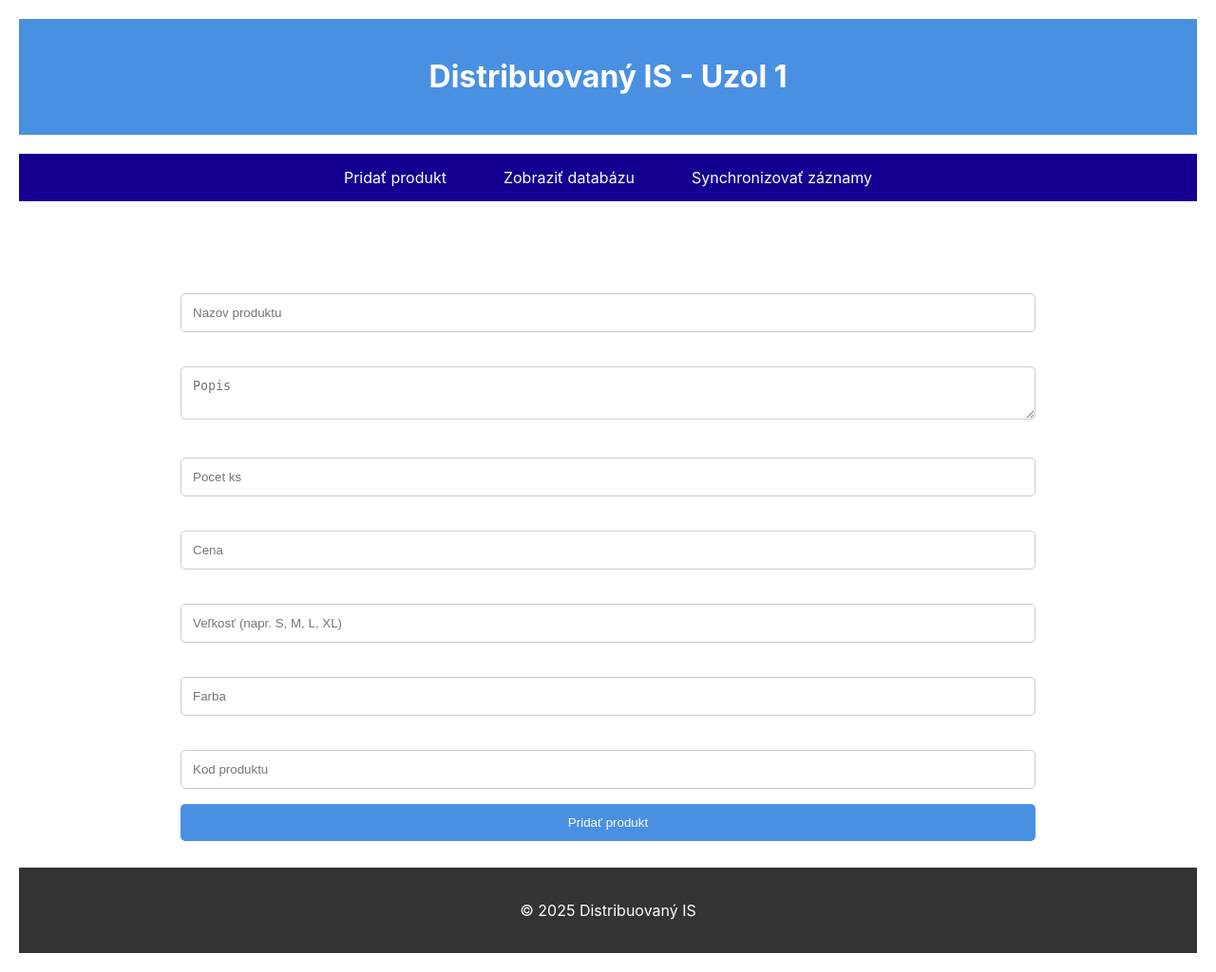
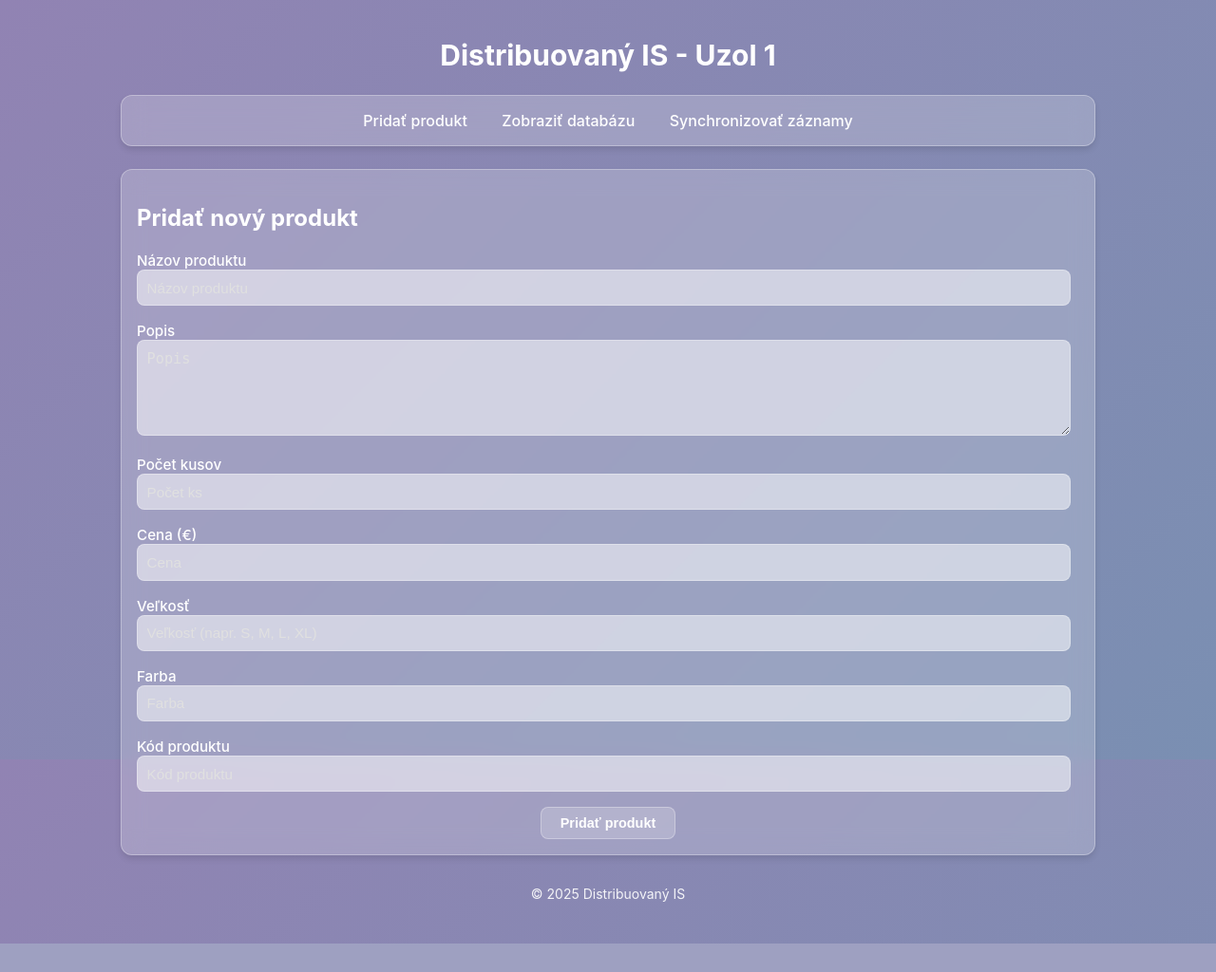
Before and after one commit to wikijj/DT25, a PHP site: page / in a window 1280 px wide. Shown: the whole page at 95% size. After the commit the page ends 994 px from the top, so only its background shows below. Run offline with PHP 8.4, Linux system fonts and the light colour scheme.

Commit message:
novy dizajn

```diff
--- a/css/style.css
+++ b/css/style.css
@@ -1,3 +1,10 @@
+:root {
+    --bg-gradient-from: #9183b3;
+    --bg-gradient-to: #7a8fb2;
+    --glass-bg: rgba(255, 255, 255, 0.2);
+    --glass-border: rgba(255, 255, 255, 0.3);
+    --glass-shadow: 0 4px 6px rgba(0, 0, 0, 0.1);
+}
 
 body {
     font-family: 'Inter', -apple-system, BlinkMacSystemFont, 'Segoe UI', Roboto, Oxygen, Ubuntu, Cantarell, 'Open Sans', 'Helvetica Neue', sans-serif;
@@ -8,75 +15,150 @@ body {
     padding: 20px;
     min-height: 100vh;
 }
-header {
-    background: #4a90e2;
-    color: #fff;
-    padding: 20px 0;
+
+/* ===== HEADER & NAV ===== */
+header, nav, footer {
+    text-align: center;
+    margin-bottom: 1.5rem;
+}
+
+header h1 {
+    font-size: 1.875rem;
+    font-weight: bold;
+}
+
+nav a {
+    margin: 0 1rem;
+    color: white;
+    text-decoration: none;
+    font-weight: 500;
+    transition: opacity 0.2s;
+}
+
+nav a:hover {
+    opacity: 0.8;
+}
+
+footer {
+    margin-top: 2rem;
+    font-size: 0.875rem;
+    opacity: 0.9;
+}
+
+/* ===== GLASS CONTAINER ===== */
+.container, .glass-card {
+    max-width: 80%;
+    margin: 0 auto;
+    backdrop-filter: blur(12px);
+    background-color: var(--glass-bg);
+    border: 1px solid var(--glass-border);
+    border-radius: 12px;
+    box-shadow: var(--glass-shadow);
+    padding: 1rem;
+}
+
+/* ===== MESSAGES ===== */
+.message {
+    margin: 1rem 0;
+    padding: 0.75rem;
+    border-radius: 8px;
+    background-color: rgba(255,255,255,0.2);
+    text-align: center;
+    font-weight: 500;
+}
+
+/* ===== FORMS (upravené) ===== */
+form.filter-form {
+    display: flex;
+    flex-direction: column;
+    gap: 1rem;
+    margin-top: 1rem;
+}
+
+form label {
+    font-size: 0.95rem;
+    font-weight: 500;
+    margin-bottom: 0.25rem;
+}
+
+form input,
+form textarea {
+    width: 97%;
+    padding: 0.6rem;
+    border-radius: 8px;
+    background-color: rgba(255, 255, 255, 0.525);
+    border: 1px solid var(--glass-border);
+    color: white;
+    font-size: 0.95rem;
+    outline: none;
+    transition: background-color 0.2s, border-color 0.2s;
+}
+
+form textarea {
+    min-height: 80px;
+    resize: vertical;
+}
+
+form input::placeholder,
+form textarea::placeholder {
+    color: #e0e0e0;
+}
+
+form input:focus,
+form textarea:focus {
+    background-color: rgba(255, 255, 255, 0.4);
+    border-color: rgba(255, 255, 255, 0.6);
+}
+
+.center-btn {
     text-align: center;
 }
-nav {
-    background: #130090;
+
+
+button {
+    background-color: rgba(255, 255, 255, 0.2);
+    border: 1px solid var(--glass-border);
+    padding: 0.5rem 1.25rem;
+    border-radius: 8px;
+    font-weight: 600;
+    font-size: 0.9rem;
+    color: white;
+    cursor: pointer;
+    transition: background-color 0.2s;
 }
-nav .container {
-    display: flex;
-    justify-content: center;
+
+button:hover {
+    background-color: rgba(255, 255, 255, 0.3);
 }
-nav a {
-    color: white;
-    text-decoration: none;
-    padding: 15px 30px;
-    display: block;
-}
-nav a:hover {
-    background: #555;
-}
-.container {
-    max-width: 900px;
-    margin: 20px auto;
-    padding: 0 20px;
-}
-input, textarea, button {
-    width: 100%;
-    padding: 12px;
-    margin: 8px 0;
-    border-radius: 5px;
-    border: 1px solid #ccc;
-    box-sizing: border-box;
-}
-button {
-    background: #4a90e2;
-    color: white;
-    border: none;
-    cursor: pointer;
-    transition: 0.3s;
-}
-button:hover {
-    background: #357ab8;
-}
+
+/* ===== TABLE ===== */
 table {
     width: 100%;
-    border-collapse: collapse;
-    background: rgb(228, 228, 228);
-    color: black;
+    border-collapse: separate;
+    border-spacing: 0;
+    margin-top: 1rem;
 }
+
+thead {
+    background-color: rgba(255, 255, 255, 0.15);
+}
+
 th, td {
-    border: 1px solid #ddd;
-    padding: 12px;
+    padding: 0.75rem 1rem;
+    border-bottom: 1px solid rgba(255, 255, 255, 0.1);
     text-align: left;
 }
-th {
-    background: #4a90e2;
+
+tr:hover {
+    background-color: rgba(255, 255, 255, 0.1);
 }
-.message {
-    background: #d4edda;
-    padding: 12px;
-    border-left: 5px solid #28a745;
-    margin-bottom: 15px;
+
+/* ===== RESPONSIVE ===== */
+@media (max-width: 768px) {
+    .container, .glass-card {
+        max-width: 95%;
+    }
+    form.filter-form {
+        grid-template-columns: 1fr;
+    }
 }
-footer {
-    background: #333;
-    color: white;
-    text-align: center;
-    padding: 15px 0;
-    margin-top: 20px;
-}
--- a/templates/add.php
+++ b/templates/add.php
@@ -1,25 +1,41 @@
+
     <h2>Pridať nový produkt</h2>
     <form method="post" class="filter-form">
-    <label>Názov produktu</label>
-    <input type="text" name="title" placeholder="Nazov produktu" required>
 
-    <label>Popis</label>
-    <textarea name="description" placeholder="Popis"></textarea>
+        <div>
+            <label for="title">Názov produktu</label>
+            <input id="title" type="text" name="title" placeholder="Názov produktu" required>
+        </div>
 
-    <label>Počet kusov</label>
-    <input type="number" name="quantity" placeholder="Pocet ks" min="0" required>
+        <div>
+            <label for="description">Popis</label>
+            <textarea id="description" name="description" placeholder="Popis"></textarea>
+        </div>
 
-    <label>Cena</label>
-    <input type="number" name="price" placeholder="Cena" step="0.01" min="0" required>
+        <div>
+            <label for="quantity">Počet kusov</label>
+            <input id="quantity" type="number" name="quantity" placeholder="Počet ks" min="0" required>
+        </div>
 
-    <label>Veľkosť</label>
-    <input type="text" name="size" placeholder="Veľkosť (napr. S, M, L, XL)">
+        <div>
+            <label for="price">Cena (€)</label>
+            <input id="price" type="number" name="price" placeholder="Cena" step="0.01" min="0" required>
+        </div>
 
-    <label>Farba</label>
-    <input type="text" name="color" placeholder="Farba">
+        <div>
+            <label for="size">Veľkosť</label>
+            <input id="size" type="text" name="size" placeholder="Veľkosť (napr. S, M, L, XL)">
+        </div>
 
-    <label>Kód produktu</label>
-    <input type="text" name="product_code" placeholder="Kod produktu">
+        <div>
+            <label for="color">Farba</label>
+            <input id="color" type="text" name="color" placeholder="Farba">
+        </div>
+
+        <div>
+            <label for="product_code">Kód produktu</label>
+            <input id="product_code" type="text" name="product_code" placeholder="Kód produktu">
+        </div>
 
         <div class="center-btn">
             <button type="submit" name="add">Pridať produkt</button>
--- a/templates/footer.php
+++ b/templates/footer.php
@@ -1,8 +1,6 @@
 </div>
 <footer>
-    <div class="container">
         <p>&copy; 2025 Distribuovaný IS</p>
-    </div>
 </footer>
 </body>
 </html>
--- a/templates/header.php
+++ b/templates/header.php
@@ -7,9 +7,9 @@
 </head>
 <body>
 <header>
-    <div class="container">
+
         <h1>Distribuovaný IS - Uzol <?php echo $node_id; ?></h1>
-    </div>
+
 </header>
 <nav>
     <div class="container">
```
Also changed, not shown: templates/list.php (+26 -19 lines). Lines whose indentation alone changed are shown as unchanged.
